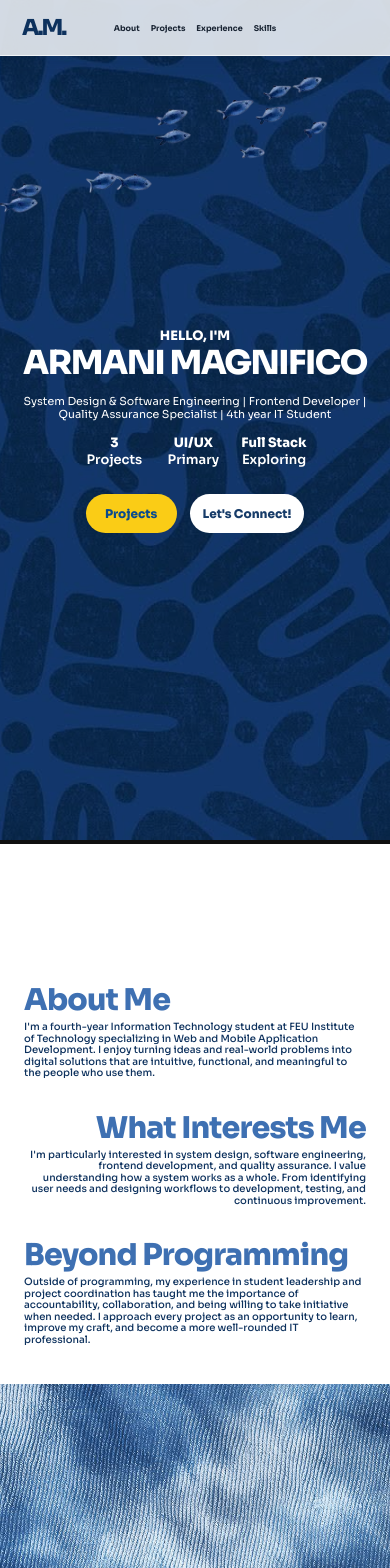
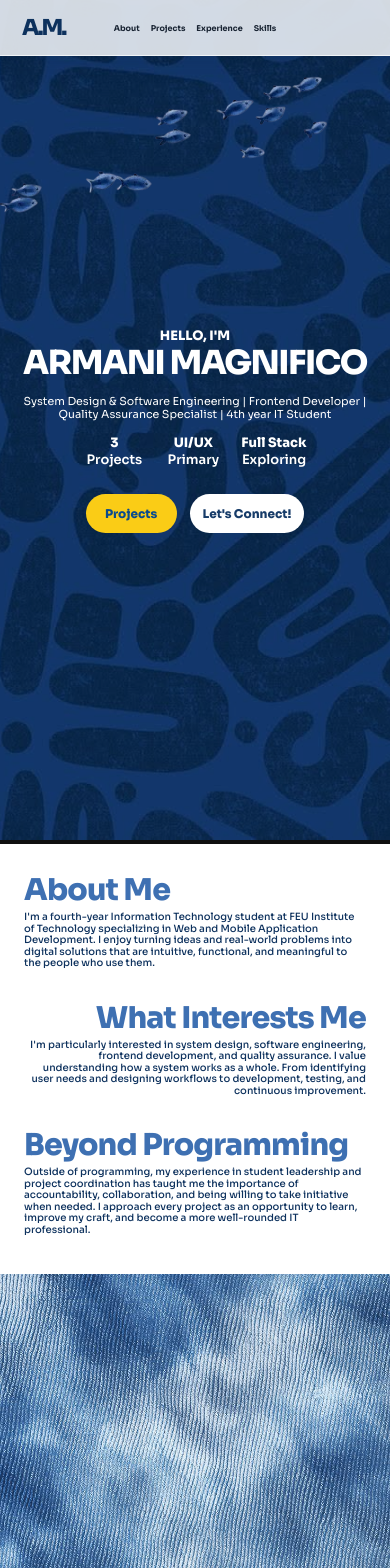
Before and after one commit to armani19/myreactapp, a React (Create React App) app: page / in a window 390 px wide. Shown: the top 1568 px of the page. Built offline with nearby package versions, Linux system fonts and the light colour scheme.

Commit message:
Make landing page scroll transition explicit

```diff
--- a/src/App.css
+++ b/src/App.css
@@ -43,8 +43,8 @@ body { background: #fff; color: var(--ink); }
 .site-header nav a:hover { color: #2d67ad; }
 main { padding-top: 0; }
 #about, #projects, #experience, #skills { scroll-margin-top: var(--header-height, 76px); }
-.hero-stage { position: relative; height: calc(max(890px, 100svh) + clamp(140px, 18vh, 220px)); }
-.hero { height: max(890px, 100svh); min-height: 0; position: sticky; top: 0; z-index: 1; display: flex; justify-content: center; align-items: center; background: var(--navy) url('./assets/blue-pattern.jpg') center / cover; border-bottom: 4px solid #101010; color: #fff; will-change: transform; }
+.hero-stage { --hero-slide-progress: 0; position: relative; height: calc(max(890px, 100svh) * 2); }
+.hero { height: max(890px, 100svh); min-height: 0; position: sticky; top: 0; z-index: 1; display: flex; justify-content: center; align-items: center; background: var(--navy) url('./assets/blue-pattern.jpg') center / cover; border-bottom: 4px solid #101010; color: #fff; transform: translate3d(0, calc(var(--hero-slide-progress) * -100%), 0); will-change: transform; }
 .hero::after { content: ''; position: absolute; inset: 0; background: rgba(0,0,0,.2); pointer-events: none; }
 .fish-group { position: absolute; width: min(680px, 58vw); left: 4%; top: 2%; opacity: .9; z-index: 1; }
 .hero-content { width: min(1020px, 90%); position: relative; z-index: 2; transform: translateY(11px); text-align: center; }
@@ -60,7 +60,7 @@ main { padding-top: 0; }
 .button:hover { transform: translateY(-3px); box-shadow: 0 8px 18px rgba(0,0,0,.2); }
 .button-yellow { color: #0b4b8d; background: #facc16; font-family: 'Sora', Arial, sans-serif; font-weight: 800; }
 .button-white { color: #173c69; background: #fff; }
-.intro { position: relative; min-height: 795px; padding: 77px clamp(36px,6.6vw,95px) 0; }
+.intro { position: relative; z-index: 2; min-height: 795px; margin-top: calc(-1 * max(890px, 100svh)); padding: 77px clamp(36px,6.6vw,95px) 0; }
 .copy-block { max-width: 1310px; }
 .copy-block h2 { margin: 0 0 6px; color: var(--blue); font-size: clamp(42px,5vw,80px); line-height: 1; letter-spacing: -2.5px; font-weight: 800; }
 .copy-block p { margin: 0; color: var(--ink); font-size: clamp(16px,1.55vw,23px); line-height: 1.17; font-weight: 500; }
@@ -74,11 +74,11 @@ main { padding-top: 0; }
 @media (max-width:800px) {
   :root { --header-height: 56px; }
   .site-header { height: 56px; padding: 0 22px; } .brand { font-size: 22px; } .site-header nav { gap: 18px; } .site-header nav a { font-size: 11px; }
-  .hero-stage { height: calc(max(575px, 100svh) + 110px); } .hero { height: max(575px, 100svh); } .fish-group { width: 95vw; top: 1%; left: -5%; } .hero-content { width: 88%; transform: translateY(10px); }
+  .hero-stage { height: calc(max(575px, 100svh) * 2); } .hero { height: max(575px, 100svh); } .fish-group { width: 95vw; top: 1%; left: -5%; } .hero-content { width: 88%; transform: translateY(10px); }
   .eyebrow { margin-bottom: 3px; font-size: 13px; } .hero h1 { font-size: clamp(29px,8.5vw,48px); letter-spacing: -1.5px; } .hero-description { margin: 15px 0 14px; font-size: 11px; }
   .hero-stats { gap: 30px; margin: 0 0 26px; } .hero-stats div { min-width: 62px; } .hero-stats strong, .hero-stats span { font-size: 13px; }
   .hero-actions { gap: 13px; } .button { min-width: 91px; height: 39px; padding: 0 13px; font-size: 12px; }
-  .intro { min-height: 430px; padding: 31px 24px 0; } .copy-block h2 { font-size: 30px; letter-spacing: -.8px; } .copy-block p { font-size: 10px; line-height: 1.15; }
+  .intro { min-height: 430px; margin-top: calc(-1 * max(575px, 100svh)); padding: 31px 24px 0; } .copy-block h2 { font-size: 30px; letter-spacing: -.8px; } .copy-block p { font-size: 10px; line-height: 1.15; }
   .interests-copy { margin-top: 34px; } .beyond-copy { margin-top: 34px; } .ocean { height: 495px; } .reef { height: 100px; bottom: calc(100% - 100px); } .water-texture { inset: 0; } .empty-lower { height: 1200px; }
 }
 @media (max-width:450px) { .site-header nav { gap: 11px; } .site-header nav a { font-size: 8px; } .hero-content { width: 92%; } .hero-stats { gap: 17px; } }
--- a/src/App.js
+++ b/src/App.js
@@ -30,6 +30,7 @@ function IntroAnimation() {
 
 function App() {
   const headerRef = useRef(null);
+  const heroStageRef = useRef(null);
 
   useEffect(() => {
     const header = headerRef.current;
@@ -53,6 +54,28 @@ function App() {
     };
   }, []);
 
+  useEffect(() => {
+    const heroStage = heroStageRef.current;
+    if (!heroStage) return undefined;
+
+    const updateHeroProgress = () => {
+      const progress = Math.min(
+        Math.max(-heroStage.getBoundingClientRect().top / window.innerHeight, 0),
+        1,
+      );
+      heroStage.style.setProperty('--hero-slide-progress', progress.toString());
+    };
+
+    updateHeroProgress();
+    window.addEventListener('scroll', updateHeroProgress, { passive: true });
+    window.addEventListener('resize', updateHeroProgress);
+
+    return () => {
+      window.removeEventListener('scroll', updateHeroProgress);
+      window.removeEventListener('resize', updateHeroProgress);
+    };
+  }, []);
+
   return (
     <div className="site-shell">
       <IntroAnimation />
@@ -64,7 +87,7 @@ function App() {
       </header>
 
       <main id="top">
-        <div className="hero-stage">
+        <div ref={heroStageRef} className="hero-stage">
           <section className="hero" aria-labelledby="hero-title">
             <img className="fish-group" src={fishGroup} alt="A school of fish" />
             <div className="hero-content">
```
